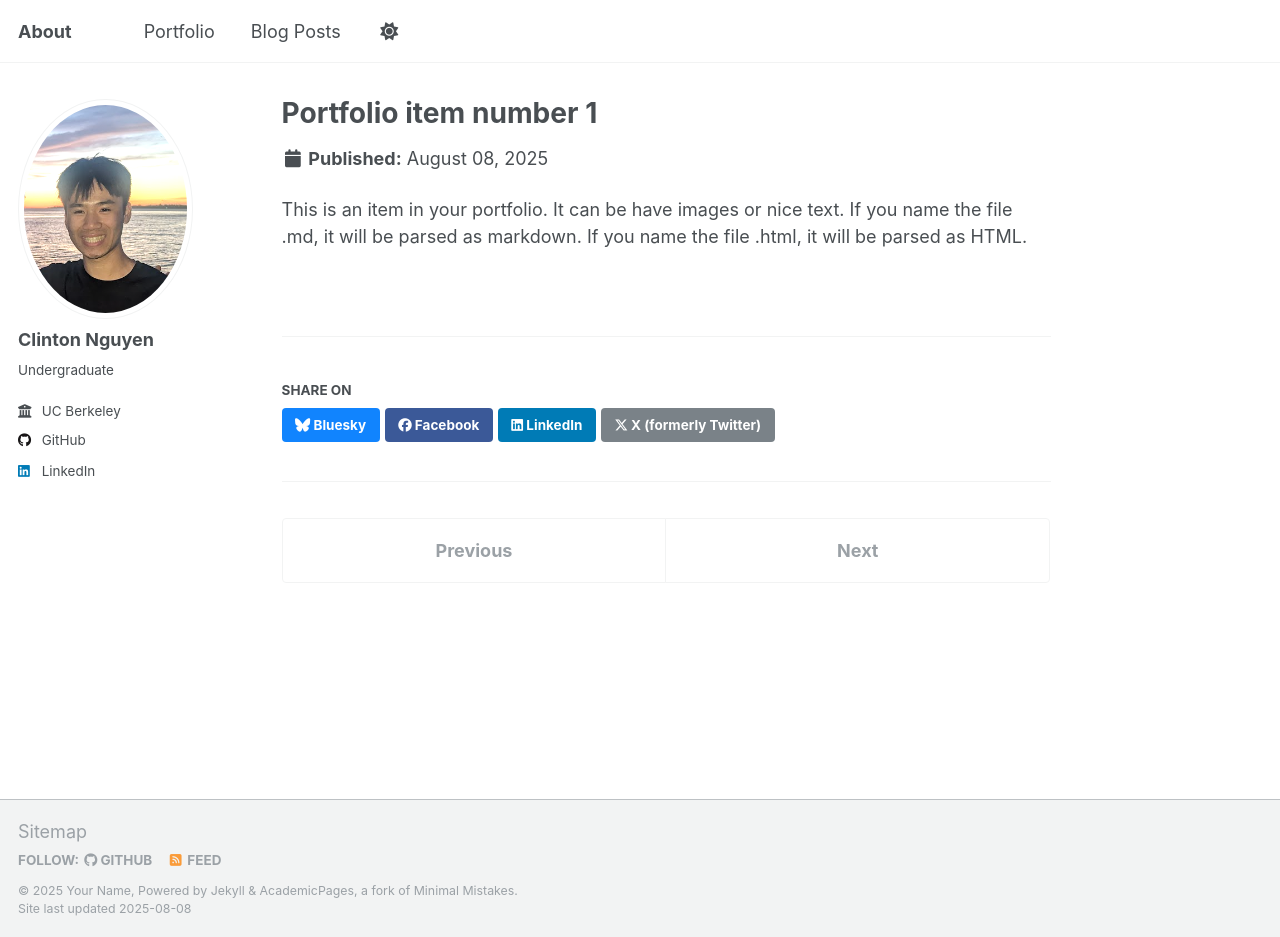
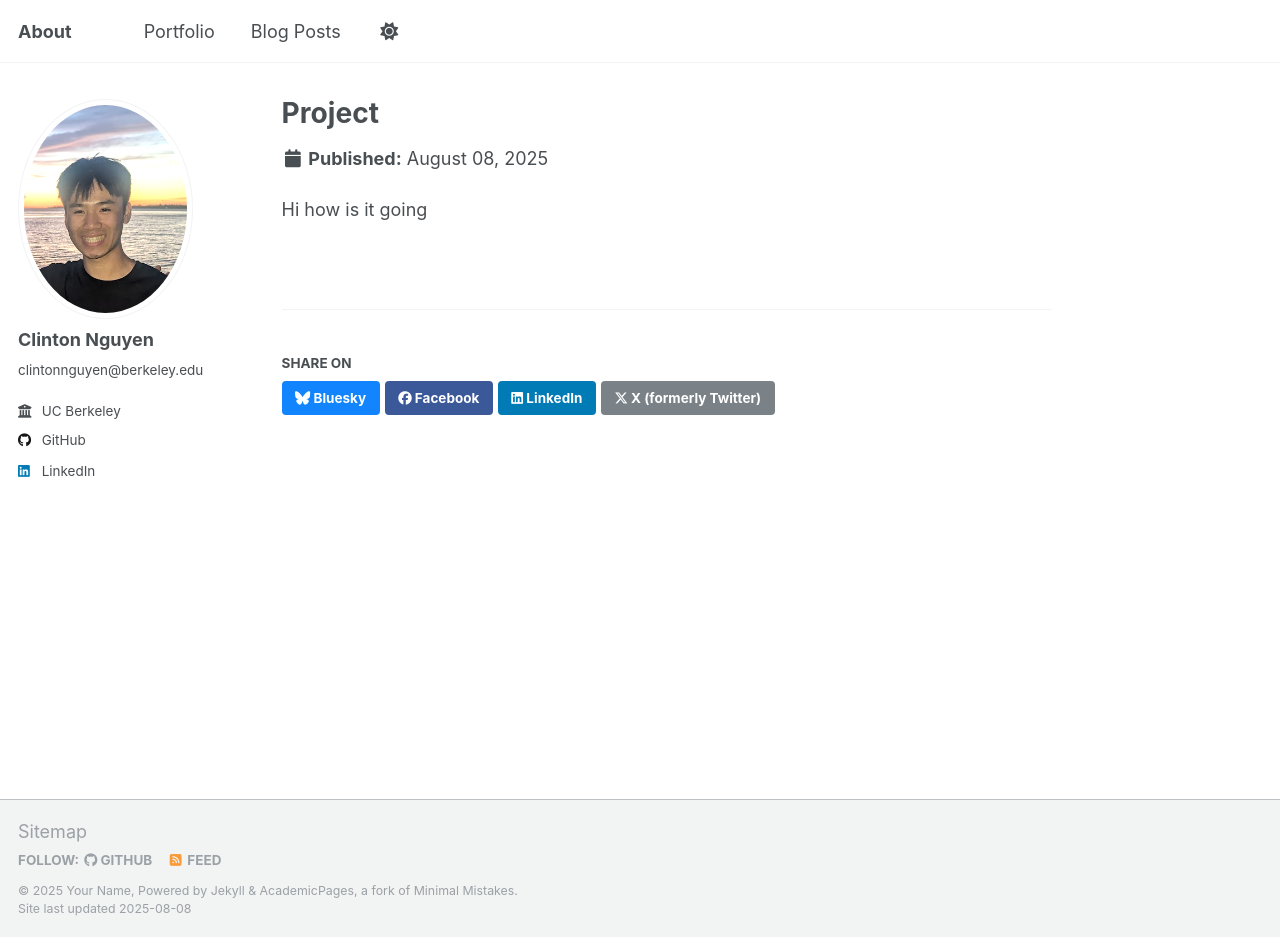
Before and after one commit to MintiClinti/MintiClinti.github.io, a Jekyll site: the page built from _portfolio/portfolio-1.md, in a window 1280 px wide and 937 px high. Built offline with Jekyll 4.4.1, drawn with Linux system fonts in a browser that asks for light colours; a script that is not in the unit is left out.

Commit message:
more changes

```diff
--- a/_config.yml
+++ b/_config.yml
@@ -25,7 +25,7 @@ author:
   avatar           : "POO.png"
   name             : "Clinton Nguyen"
   pronouns         : # example: "she/her"
-  bio              : "Undergraduate"
+  bio              : "clintonnguyen@berkeley.edu"
   # location         : "Earth"
   employer         : "UC Berkeley"
   uri              : # URL
--- a/_portfolio/portfolio-1.md
+++ b/_portfolio/portfolio-1.md
@@ -1,7 +1,7 @@
 ---
-title: "Portfolio item number 1"
-excerpt: "Short description of portfolio item number 1<br/><img src='/images/500x300.png'>"
+title: "Project"
+excerpt: "Will update later<br/><img src='/images/500x300.png'>"
 collection: portfolio
 ---
 
-This is an item in your portfolio. It can be have images or nice text. If you name the file .md, it will be parsed as markdown. If you name the file .html, it will be parsed as HTML.
+Hi how is it going
```
Also changed, not shown: _pages/about.md (+1 -1 lines), _portfolio/portfolio-2.html (deleted, +0 -7 lines).
